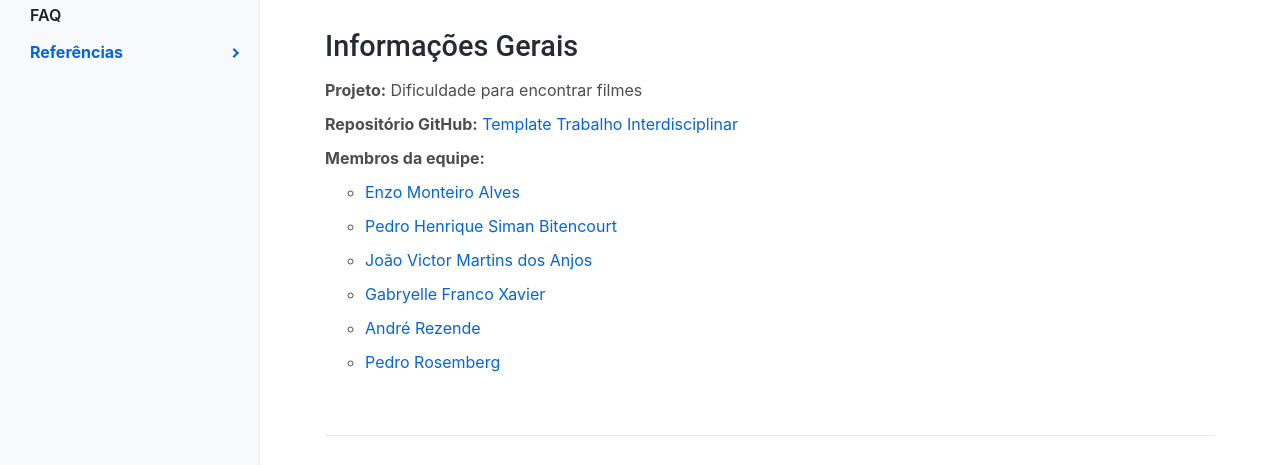
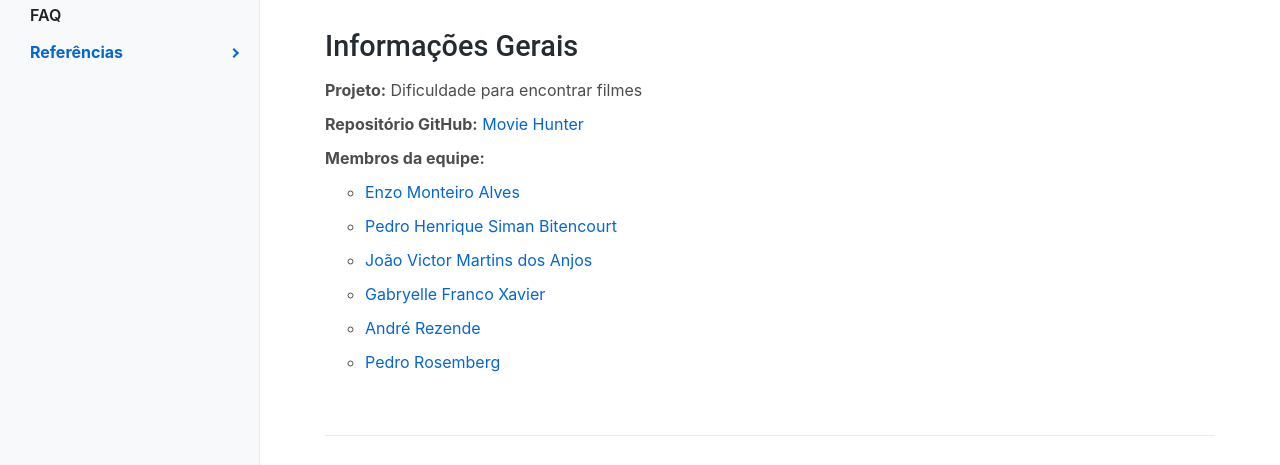
Before and after one commit to ICEI-PUC-Minas-PPLCC-TI/ppl-cc-ti1-2023-2-g-dificuldade-de-encontrar-filmes, a plain HTML site: page docs/index.html in a window 1280 px wide. Shown: the part 288-753 px from the top of the page. Drawn offline with Linux system fonts and the light colour scheme.

Commit message:
Alterações

```diff
--- a/docs/index.html
+++ b/docs/index.html
@@ -103,7 +103,7 @@
                 <div class="col-12">
                   <ul class="list-unstyled">
                     <li><strong>Projeto:</strong> Dificuldade para encontrar filmes</li>
-                    <li><strong>Repositório GitHub:</strong> <a href="https://github.com/WebTech-PUC-Minas/ti1-template">Template Trabalho Interdisciplinar</a>
+                    <li><strong>Repositório GitHub:</strong> <a href="https://github.com/ICEI-PUC-Minas-PPLCC-TI/ti-1-ppl-cc-m-20232-dificuldade-de-encontrar-filmes">Movie Hunter</a>
                     </li>
                     <li><strong>Membros da equipe:</strong>
                       <ul>
```
